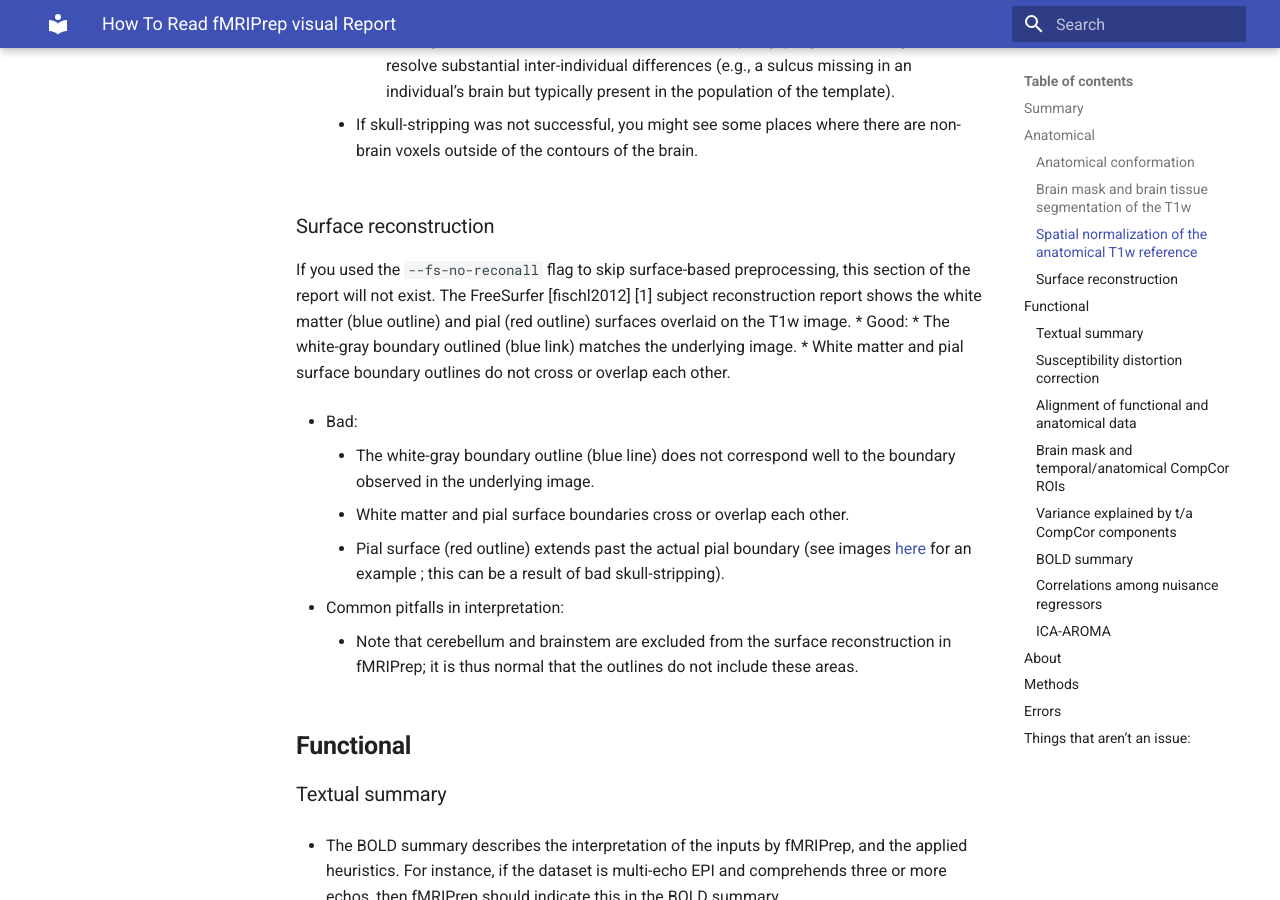
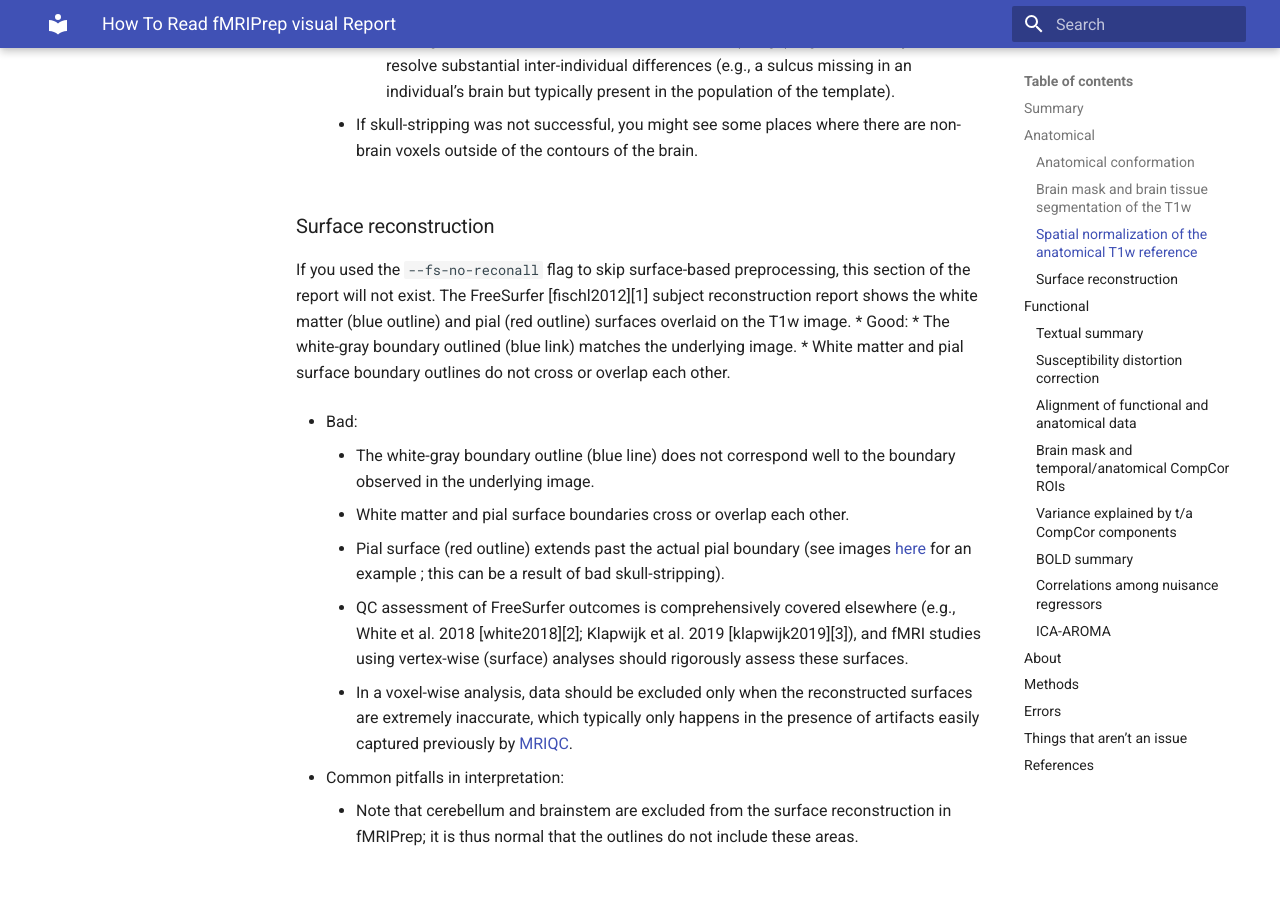
Before and after one commit to nipreps/nipreps.github.io, an MkDocs documentation site: the page built from docs/users/howto_read_fmriprep_visual_report.md, in a window 1280 px wide and 900 px high, scrolled down 3595 px. Built offline with MkDocs 1.6.1 and Material for MkDocs 9.7.7, drawn with Linux system fonts in a browser that asks for light colours; some of the changed text lies outside the part shown.

Commit message:
doc : complete how to read surface reconstruction visualisation with info from my paper

```diff
--- a/docs/users/howto_read_fmriprep_visual_report.md
+++ b/docs/users/howto_read_fmriprep_visual_report.md
@@ -81,6 +81,8 @@
     * The white-gray boundary outline (blue line) does not correspond well to the boundary observed in the underlying image.
     * White matter and pial surface boundaries cross or overlap each other.
     * Pial surface (red outline) extends past the actual pial boundary (see images [here](https://surfer.nmr.mgh.harvard.edu/fswiki/FsTutorial/PialEdits_tktools) for an example ; this can be a result of bad skull-stripping).
+    * QC assessment of FreeSurfer outcomes is comprehensively covered elsewhere (e.g., White et al. 2018 [white2018][2]; Klapwijk et al. 2019 [klapwijk2019][3]), and fMRI studies using vertex-wise (surface) analyses should rigorously assess these surfaces.
+    * In a voxel-wise analysis, data should be excluded only when the reconstructed surfaces are extremely inaccurate, which typically only happens in the presence of artifacts easily captured previously by [MRIQC](https://mriqc.readthedocs.io/en/latest/).
 
 * Common pitfalls in interpretation:
     * Note that cerebellum and brainstem are excluded from the surface reconstruction in fMRIPrep; it is thus normal that the outlines do not include these areas.
@@ -189,6 +191,11 @@
 
 This section tells you whether fMRIPrep encountered any problems during the preprocessing. Note that “errors” refers only to problems in running fMRIPrep, and NOT problems with the quality of the resulting images. This section won’t flag participants in which fMRIPrep was able to successfully run to completion but yielded poor results, or in which the input data was of lower-than-desirable quality.
 
-## Things that aren’t an issue:
+## Things that aren’t an issue
 * “Missing” [not visualized] slices
     * In the report visualizations that display a panel of slices, sometimes it will appear as though there is a slice missing - for example, nothing is shown for x = -12. This is a problem with the visualization and does NOT indicate the slice is missing from the actual data. You can try reloading the report, or opening it with Chrome if you’re using another browser, as well as using your preferred NIFTI viewer to check the data.
+
+## References
+[1] : Fischl, Bruce. 2012. “FreeSurfer.” NeuroImage 62 (2): 774–81. <https://doi.org/10.1016/j.neuroimage.2012.01.021>.
+[2] : White, Tonya, Philip R. Jansen, Ryan L. Muetzel, Gustavo Sudre, Hanan El Marroun, Henning Tiemeier, Anqi Qiu, Philip Shaw, Andrew M. Michael, and Frank C. Verhulst. 2018. “Automated Quality Assessment of Structural Magnetic Resonance Images in Children: Comparison with Visual Inspection and Surface-Based Reconstruction.” Human Brain Mapping 39 (3): 1218–31. <https://doi.org/10.1002/hbm.23911>.
+[3] : Klapwijk, Eduard T., Ferdi van de Kamp, Mara van der Meulen, Sabine Peters, and Lara M. Wierenga. 2019. “Qoala-T: A Supervised-Learning Tool for Quality Control of FreeSurfer Segmented MRI Data.” NeuroImage 189 (April): 116–29. <https://doi.org/10.1016/j.neuroimage.2019.01.014>.
```
Also changed, not shown: other parts of docs/users/howto_read_fmriprep_visual_report.md (+1 -1 lines).
